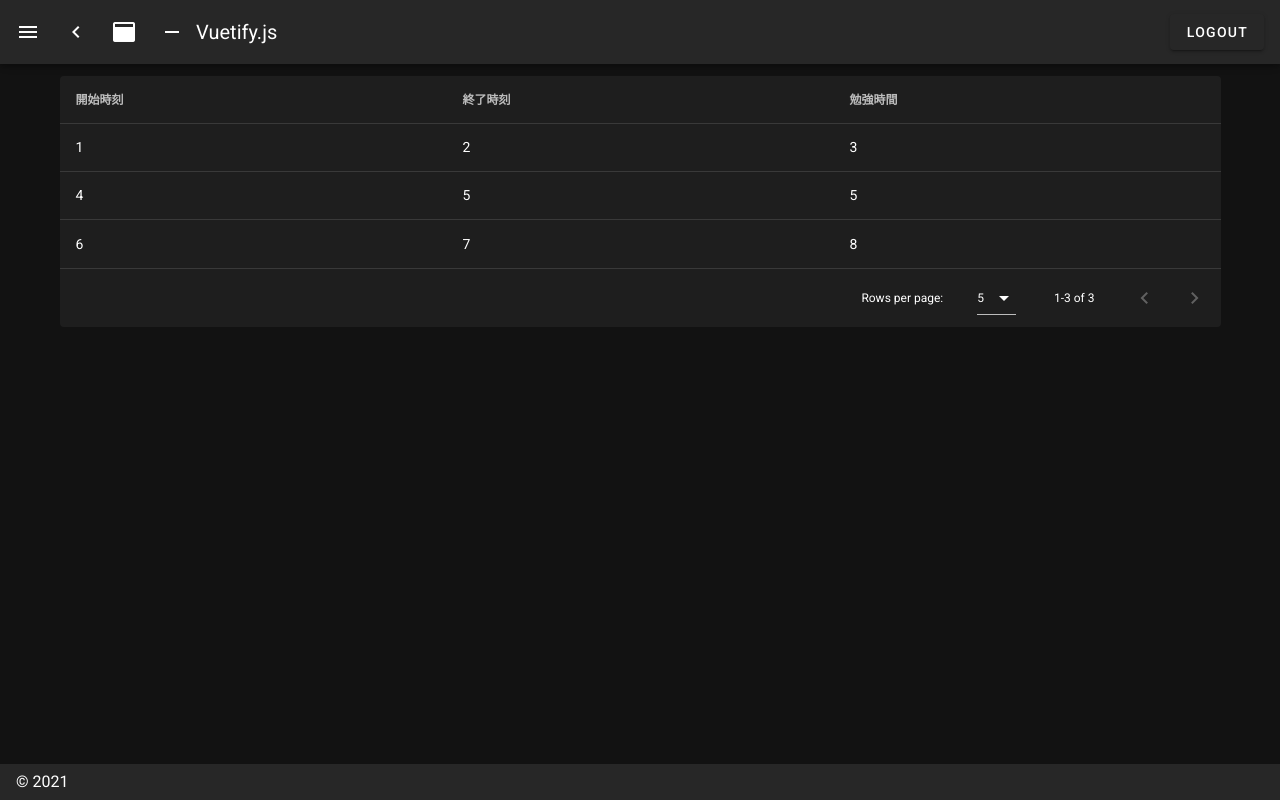
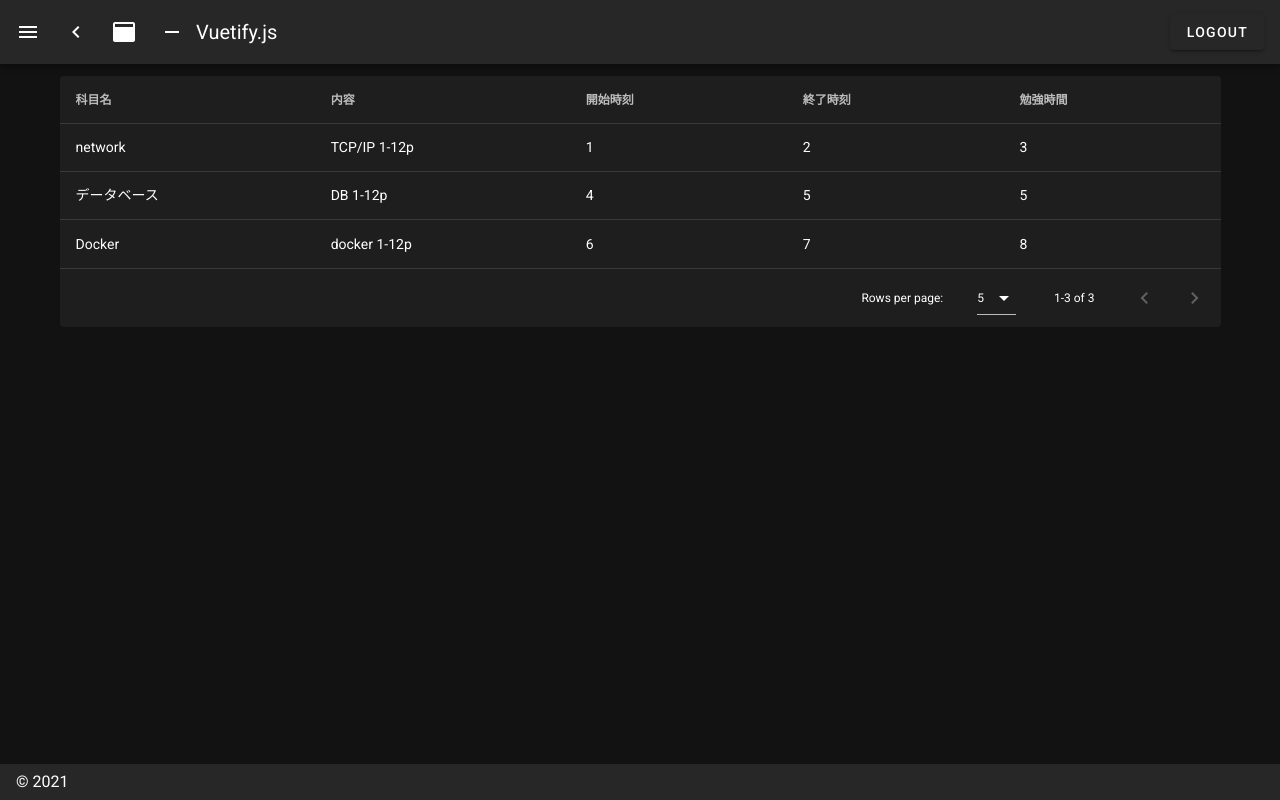
Before and after one commit to naoki-urabe/coach, a Nuxt app in the folder front/: page / in a window 1280 px wide. Built offline with nearby package versions, Linux system fonts and the light colour scheme.

Commit message:
テーブルモック修正

```diff
--- a/front/components/RecordTime.vue
+++ b/front/components/RecordTime.vue
@@ -8,14 +8,34 @@ export default {
   data() {
     return {
       headers: [
+        { text: "科目名", value: "subject" },
+        { text: "内容", value: "content" },
         { text: "開始時刻", value: "start" },
         { text: "終了時刻", value: "end" },
         { text: "勉強時間", value: "time" },
       ],
       studyLogs: [
-        { start: 1, end: 2, time: 3 },
-        { start: 4, end: 5, time: 5 },
-        { start: 6, end: 7, time: 8 },
+        {
+          subject: "network",
+          content: "TCP/IP 1-12p",
+          start: 1,
+          end: 2,
+          time: 3,
+        },
+        {
+          subject: "データベース",
+          content: "DB 1-12p",
+          start: 4,
+          end: 5,
+          time: 5,
+        },
+        {
+          subject: "Docker",
+          content: "docker 1-12p",
+          start: 6,
+          end: 7,
+          time: 8,
+        },
       ],
     };
   },
```
